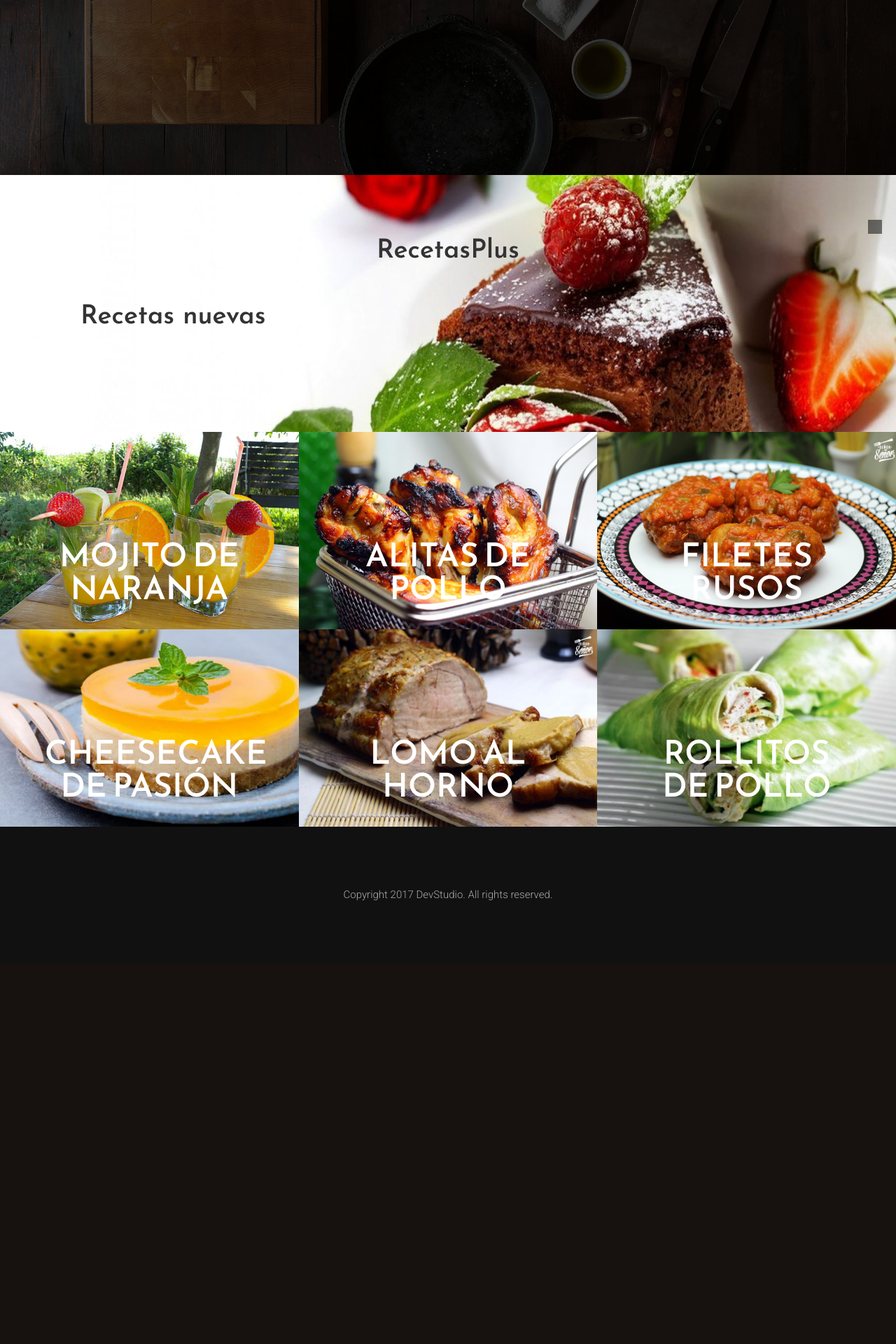
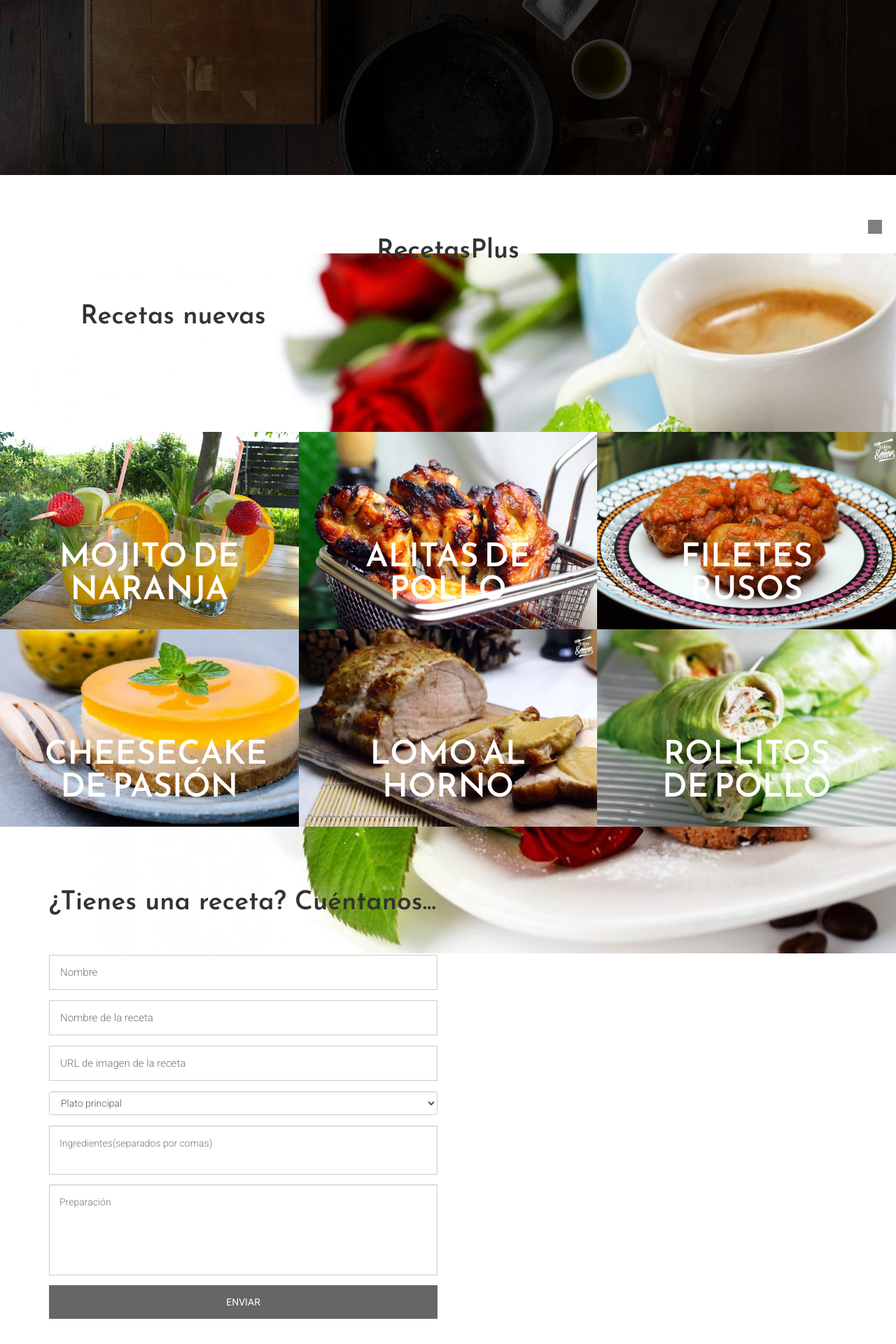
Before and after one commit to MiguelMike93/PlusRecetas, a PHP site: page / in a window 1280 px wide. Shown: the part 446-2366 px from the top of the page at 70% size. Before the commit the page ends 1733 px from the top, so only its background shows below. Run offline with PHP 8.4, Linux system fonts and the light colour scheme; data that the repository does not hold is empty.

Commit message:
Se agregó formulario para envio de recetas.

```diff
--- a/RecetasPlus/index.php
+++ b/RecetasPlus/index.php
@@ -181,10 +181,35 @@
         </figcaption>
     </figure>
 </div>
+
+
+<div id="contact" class="spacer">
+<div class="container contactform center">
+<h2 class="text-left wowload fadeInUp">¿Tienes una receta? Cuéntanos...</h2>
+  <div class="row wowload fadeInLeftBig">
+  <div class="col-sm-6 col-sm-offset-0 col-sm-12">
+  <form method="POST" action="index.php">
+    <input type="text" name="usuario" placeholder="Nombre">
+        <input type="text" name="receta" placeholder="Nombre de la receta">
+        <input type="text" name="imagen" placeholder="URL de imagen de la receta">
+        <select class="form-control" name="categorias">
+          <option>Plato principal</option>
+          <option>Entrada</option>
+          <option>Bebida</option>
+          <option>Postre</option>
+        </select><br>
+        <textarea class="form-control" name="ingredientes" rows="2" style="resize: none;" placeholder="Ingredientes(separados por comas)" ></textarea>
+        <textarea class="form-control" name="preparacion" rows="5" style="resize: none;" placeholder="Preparación"></textarea>
+        <button class="btn btn-primary" name="enviar">Enviar</button>
+  </form>
   </div>
-    </div>
   </div>
 </div>
+</div>
+
+
+
+
 <div class="footer text-center spacer">
 Copyright 2017 DevStudio. All rights reserved.
 </div>
```
